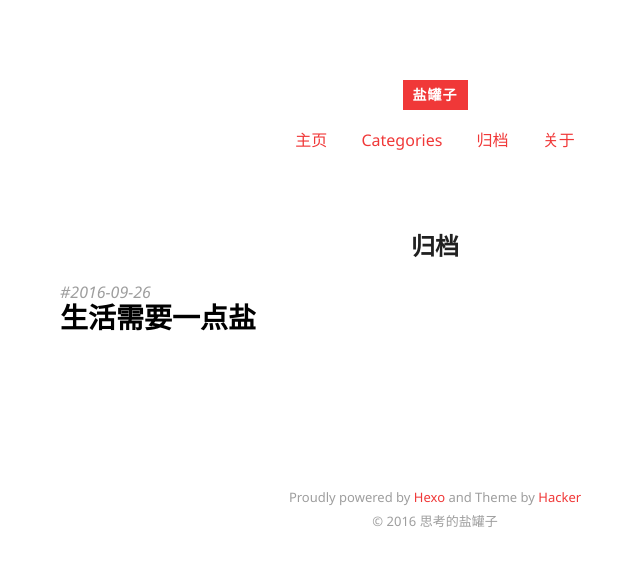
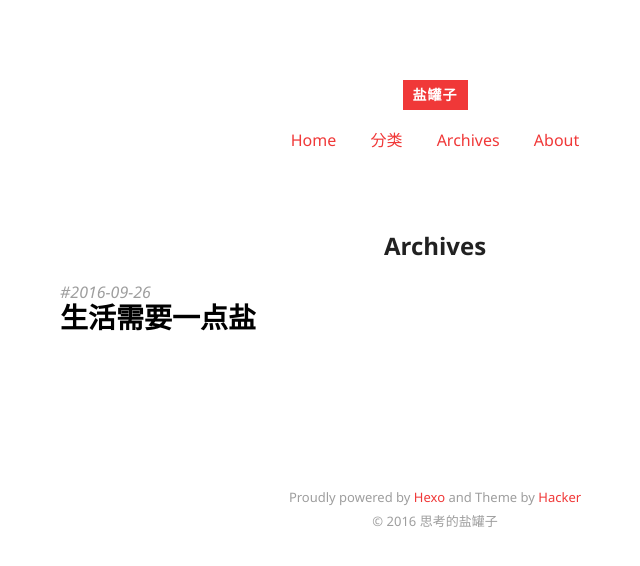
Before and after one commit to vclwei/vclwei.github.io, a plain HTML site: page archives/index.html in a window 1280 px wide. Shown: the whole page, without its empty margins (205-845 px from the left). Drawn offline with Linux system fonts and the light colour scheme.

Commit message:
Site updated: 2016-10-07 13:59:58

```diff
--- a/archives/index.html
+++ b/archives/index.html
@@ -3,7 +3,7 @@
 <head>
   <meta charset="utf-8">
 
-  <title>归档 | 盐罐子</title>
+  <title>Archives | 盐罐子</title>
 
 
   <meta name="author" content="思考的盐罐子">
@@ -45,13 +45,13 @@
   <nav class="site-navigation">
     <ul>
 
-        <li><a href="/">主页</a></li>
+        <li><a href="/">Home</a></li>
 
-        <li><a href="/categories">Categories</a></li>
+        <li><a href="/categories">分类</a></li>
 
-        <li><a href="/archives">归档</a></li>
+        <li><a href="/archives">Archives</a></li>
 
-        <li><a href="/about">关于</a></li>
+        <li><a href="/about">About</a></li>
 
     </ul>
   </nav>
@@ -62,7 +62,7 @@
 
 <article>
 
-  <h2 class="article-title ">归档</h2>
+  <h2 class="article-title ">Archives</h2>
 
   <div class="archive">
 
```
Also changed, not shown: about/index.html (+4 -4 lines), archives/2016/09/index.html (+5 -5 lines), archives/2016/index.html (+5 -5 lines), categories/index.html (+4 -4 lines), categories/杂记/index.html (+4 -4 lines), index.html (+4 -4 lines), posts/46918/index.html (+4 -4 lines).
